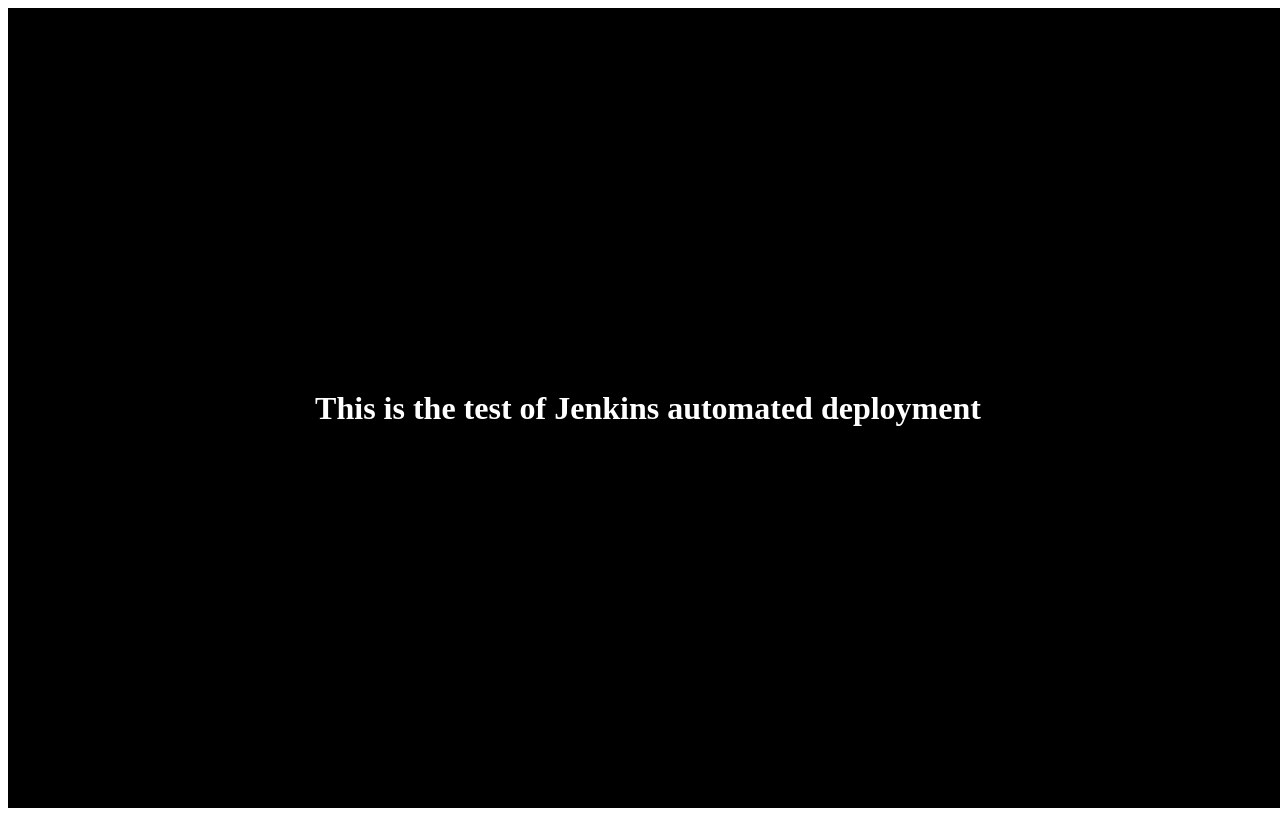
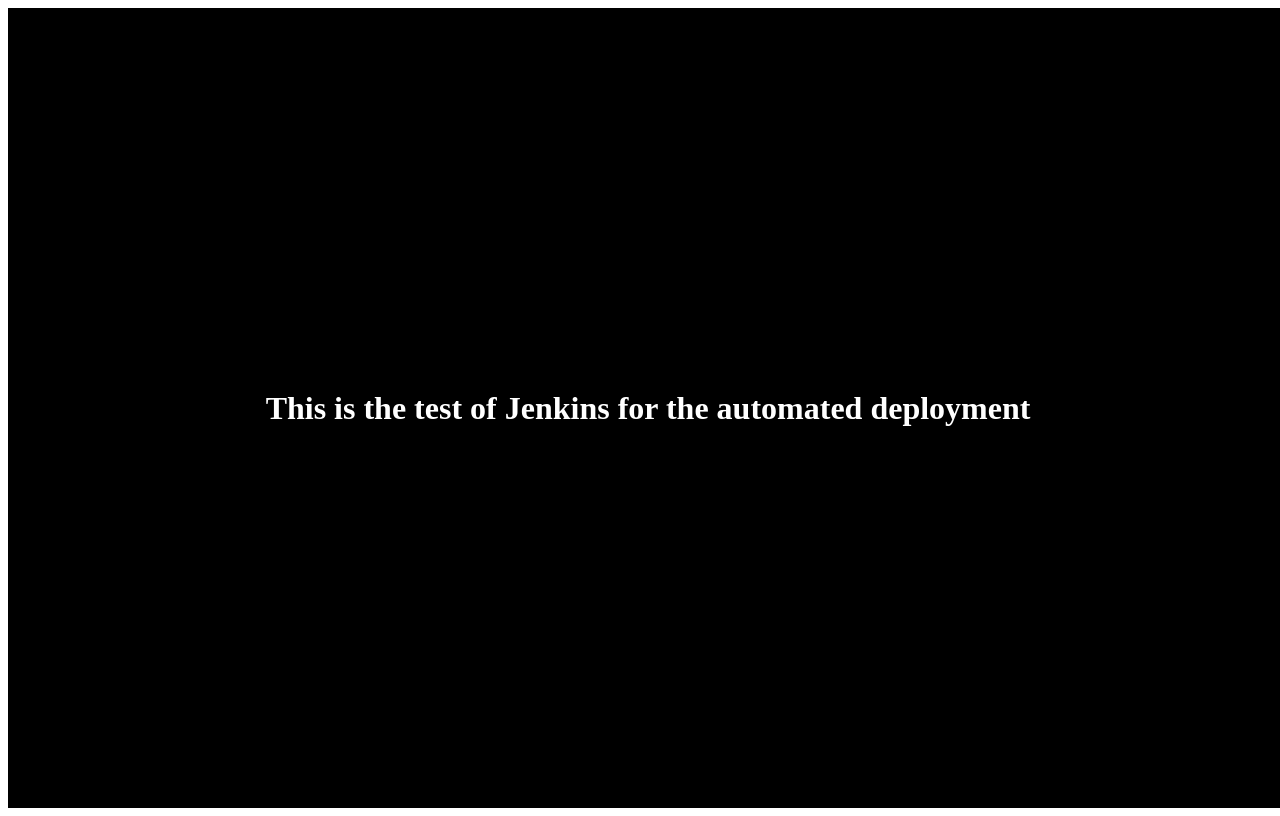
Before and after one commit to sanidhya99/JenkTest, a plain HTML site: page index.html in a window 1280 px wide. Drawn offline with Linux system fonts and the light colour scheme.

Commit message:
Update index.html

```diff
--- a/index.html
+++ b/index.html
@@ -21,7 +21,7 @@
 <body>
     <div id="cont">
 
-        <h1>This is the test of Jenkins automated deployment</h1>
+        <h1>This is the test of Jenkins for the automated deployment</h1>
     </div>
 </body>
 </html>
```
